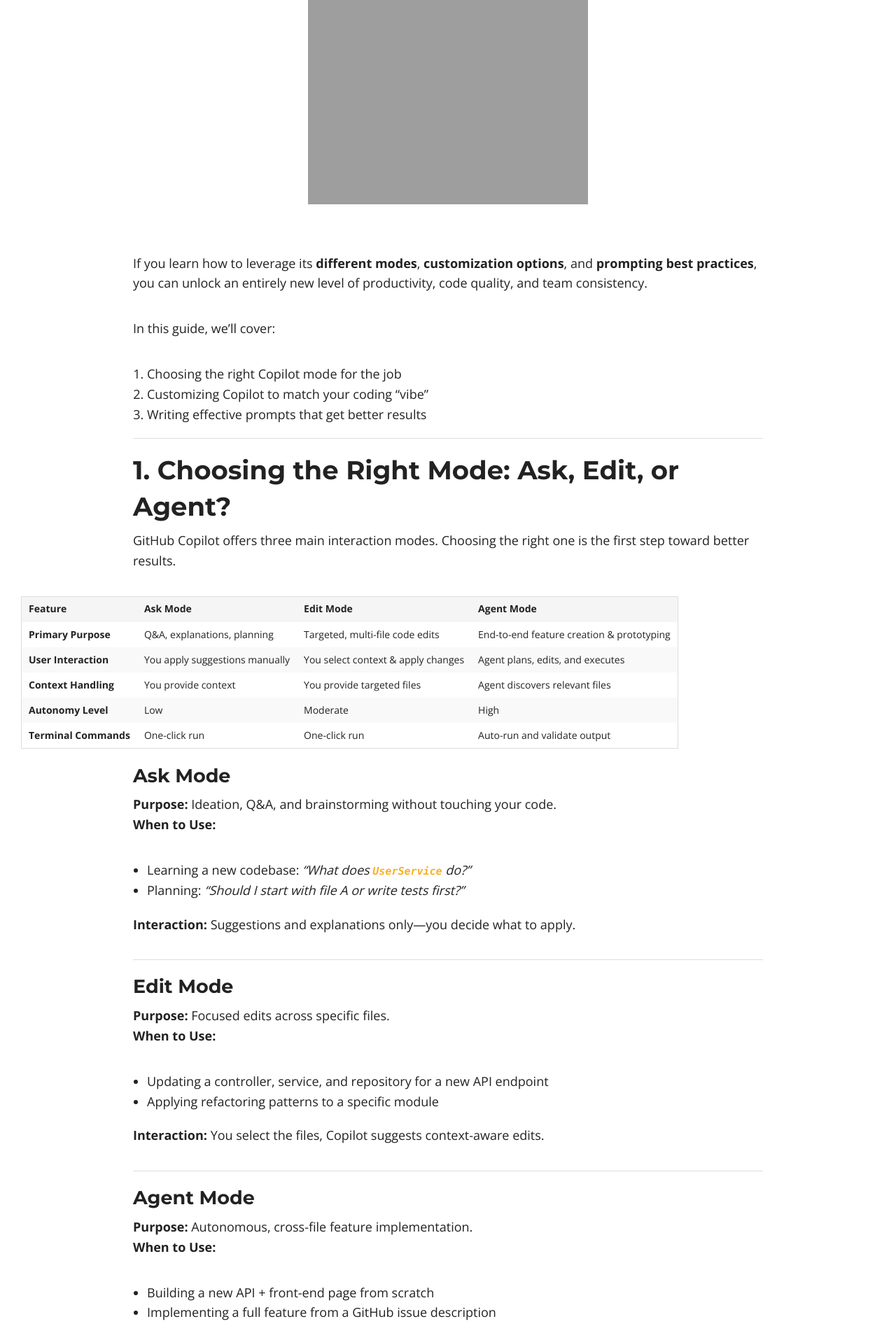
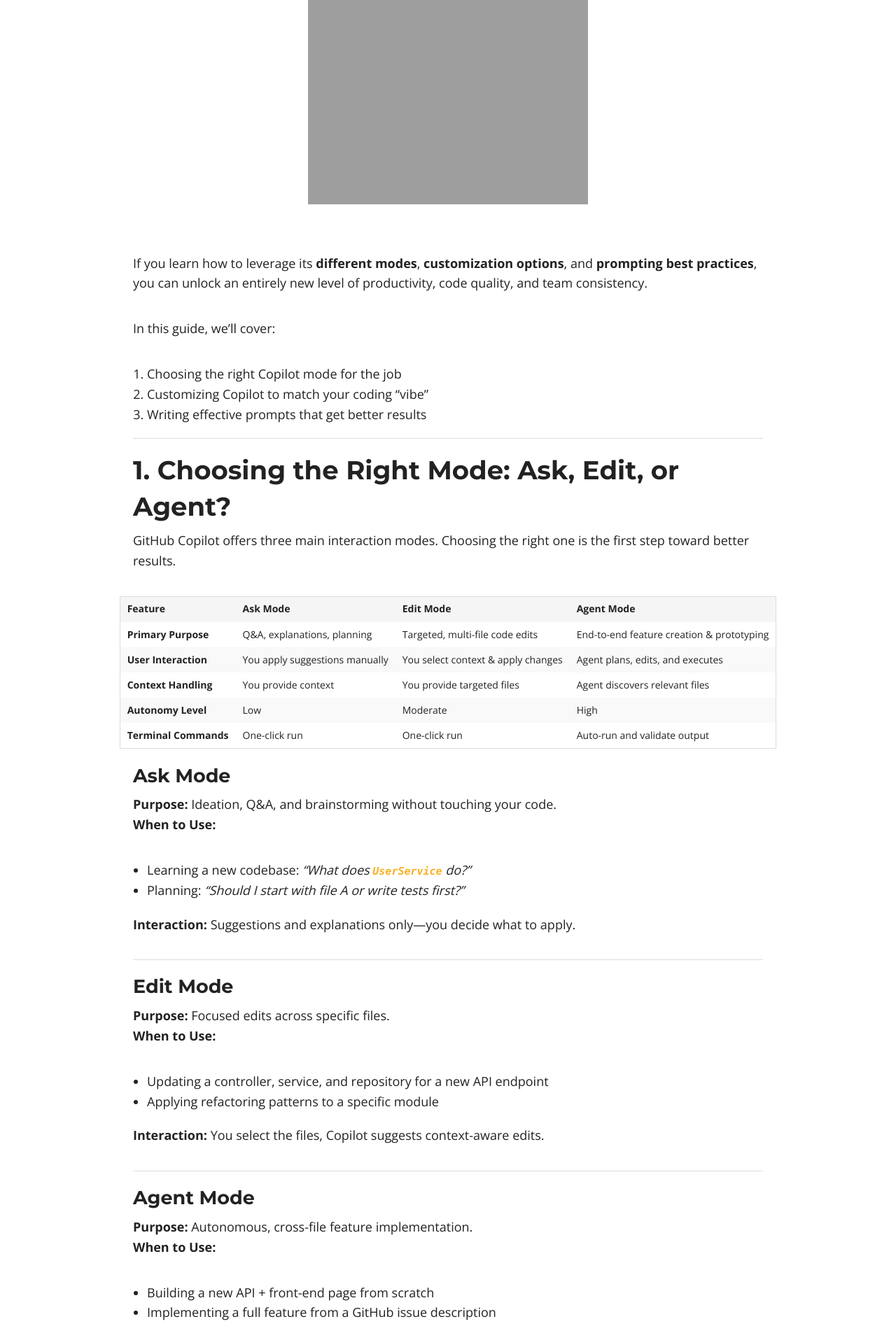
Before and after one commit to ldsouza/ldsouza.github.io, a Jekyll site: the page built from _posts/2025-06-15-github-copilot-maximize.md, in a window 1280 px wide. Shown: the part 757-2672 px from the top of the page at 70% size. Built offline with Jekyll 4.4.1, drawn with Linux system fonts in a browser that asks for light colours; nearby versions of some CDN libraries; library files that are not in the unit come from our copies.

Commit message:
Update 2025-06-15-github-copilot-maximize.md

```diff
--- a/_posts/2025-06-15-github-copilot-maximize.md
+++ b/_posts/2025-06-15-github-copilot-maximize.md
@@ -31,13 +31,48 @@
 
 GitHub Copilot offers three main interaction modes. Choosing the right one is the first step toward better results.
 
-| Feature | Ask Mode | Edit Mode | Agent Mode |
-|---------|----------|-----------|------------|
-| **Primary Purpose** | Q&A, explanations, planning | Targeted, multi-file code edits | End-to-end feature creation & prototyping |
-| **User Interaction** | You apply suggestions manually | You select context & apply changes | Agent plans, edits, and executes |
-| **Context Handling** | You provide context | You provide targeted files | Agent discovers relevant files |
-| **Autonomy Level** | Low | Moderate | High |
-| **Terminal Commands** | One-click run | One-click run | Auto-run and validate output |
+<table align="center">
+  <thead>
+    <tr>
+      <th>Feature</th>
+      <th>Ask Mode</th>
+      <th>Edit Mode</th>
+      <th>Agent Mode</th>
+    </tr>
+  </thead>
+  <tbody>
+    <tr>
+      <td><strong>Primary Purpose</strong></td>
+      <td>Q&A, explanations, planning</td>
+      <td>Targeted, multi-file code edits</td>
+      <td>End-to-end feature creation & prototyping</td>
+    </tr>
+    <tr>
+      <td><strong>User Interaction</strong></td>
+      <td>You apply suggestions manually</td>
+      <td>You select context & apply changes</td>
+      <td>Agent plans, edits, and executes</td>
+    </tr>
+    <tr>
+      <td><strong>Context Handling</strong></td>
+      <td>You provide context</td>
+      <td>You provide targeted files</td>
+      <td>Agent discovers relevant files</td>
+    </tr>
+    <tr>
+      <td><strong>Autonomy Level</strong></td>
+      <td>Low</td>
+      <td>Moderate</td>
+      <td>High</td>
+    </tr>
+    <tr>
+      <td><strong>Terminal Commands</strong></td>
+      <td>One-click run</td>
+      <td>One-click run</td>
+      <td>Auto-run and validate output</td>
+    </tr>
+  </tbody>
+</table>
 
 ### **Ask Mode**
 **Purpose:** Ideation, Q&A, and brainstorming without touching your code.
```
